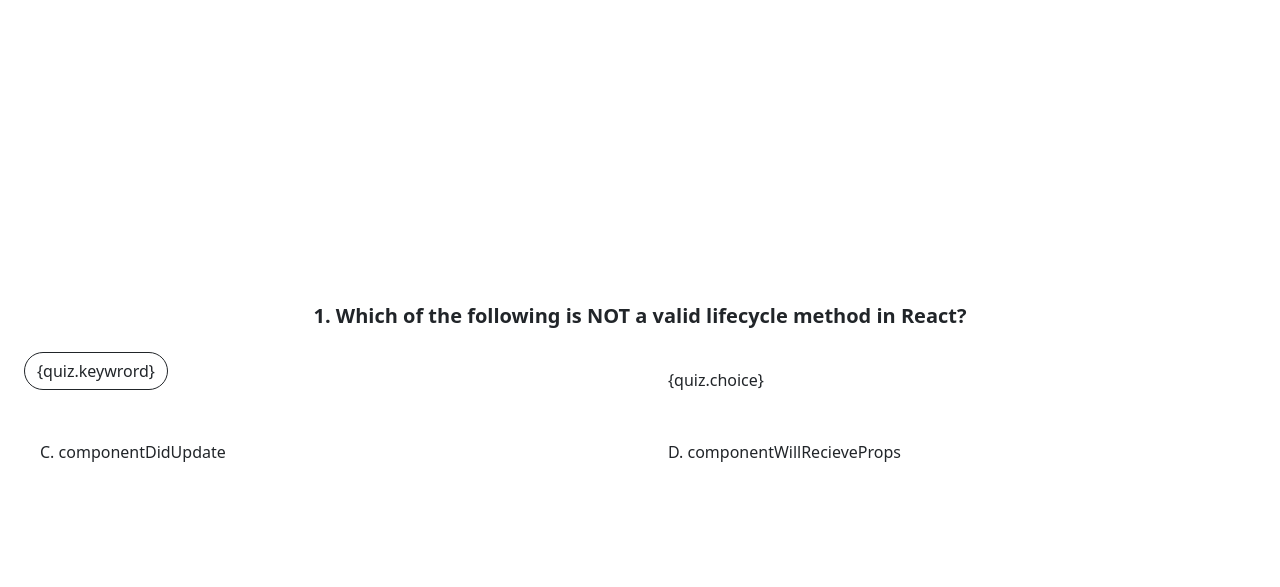
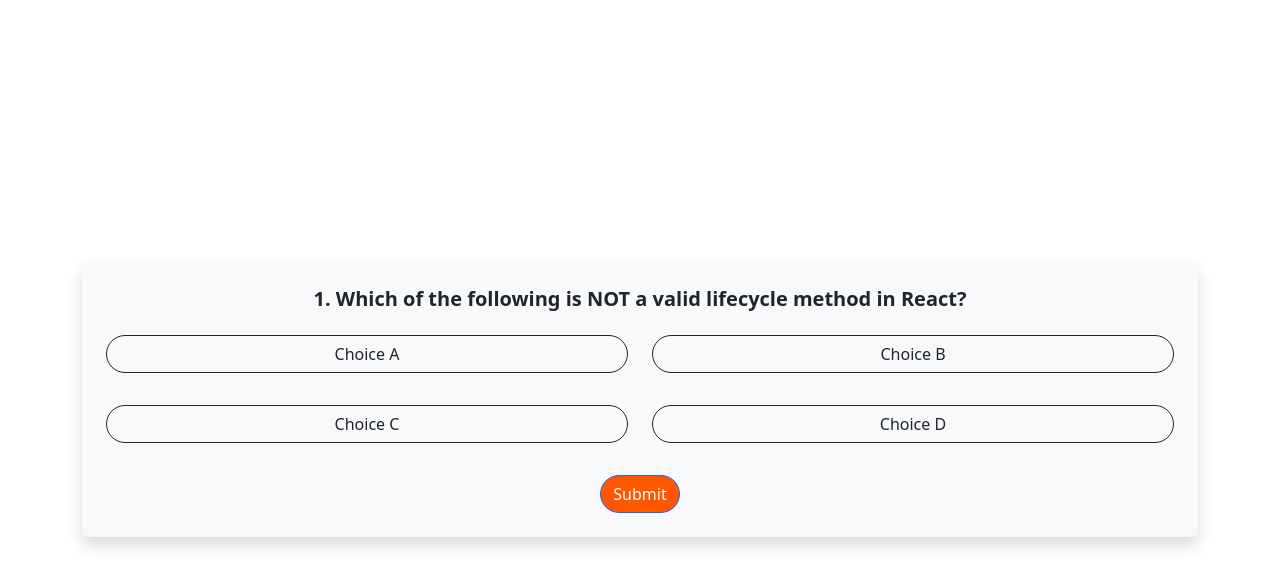
Before and after one commit to OdysseasKLazaridis/NewsGuessr, a Django app: page /game.html in a window 1280 px wide. Shown: the top 587 px of the page. Run offline with Django 4.2, Linux system fonts and the light colour scheme; some web fonts are replaced.

Commit message:
i dont even remember

```diff
--- a/newsguessr_app/templates/game/game.html
+++ b/newsguessr_app/templates/game/game.html
@@ -6,30 +6,39 @@
 
 {%block template%}
 
-<div class="question-container p-4 rounded w-100 m-3">
+<div class="container my-4">
+    <div class="question-container p-4 rounded shadow bg-light">
         <h5 class="mb-4 text-center fw-bold">1. Which of the following is NOT a valid lifecycle method in React?</h5>
         <form>
             <div class="row mb-3">
-            <div class="col-md-6 col-12 mb-md-0 mb-3">
+                <!-- Choice 1 -->
+                <div class="col-md-6 col-12 mb-3">
                     <input type="radio" class="btn-check" name="options" id="optionA" autocomplete="off">
-                <a type="button" class="btn btn-outline-dark rounded-pill">{quiz.keywrord}</a>
+                    <label for="optionA" class="btn btn-outline-dark rounded-pill w-100">Choice A</label>
                 </div>
-            <div class="col-md-6 col-12">
+                <!-- Choice 2 -->
+                <div class="col-md-6 col-12 mb-3">
                     <input type="radio" class="btn-check" name="options" id="optionB" autocomplete="off">
-                <label class="option-button rounded-3 d-block p-3" for="optionB">{quiz.choice}</label>
+                    <label for="optionB" class="btn btn-outline-dark rounded-pill w-100">Choice B</label>
                 </div>
             </div>
             <div class="row mb-3">
-            <div class="col-md-6 col-12 mb-md-0 mb-3">
+                <!-- Choice 3 -->
+                <div class="col-md-6 col-12 mb-3">
                     <input type="radio" class="btn-check" name="options" id="optionC" autocomplete="off">
-                <label class="option-button rounded-3 d-block p-3" for="optionC">C. componentDidUpdate</label>
+                    <label for="optionC" class="btn btn-outline-dark rounded-pill w-100">Choice C</label>
                 </div>
-            <div class="col-md-6 col-12">
+                <!-- Choice 4 -->
+                <div class="col-md-6 col-12 mb-3">
                     <input type="radio" class="btn-check" name="options" id="optionD" autocomplete="off">
-                <label class="option-button rounded-3 d-block p-3" for="optionD">D. componentWillRecieveProps</label>
+                    <label for="optionD" class="btn btn-outline-dark rounded-pill w-100">Choice D</label>
                 </div>
             </div>
+            <div class="text-center">
+                <button type="submit" class="btn btn-primary rounded-pill">Submit</button>
+            </div>
         </form>
+    </div>
 </div>
 
 
```
Also changed, not shown: web_scraping/reddit_scraper.py (+10 -3 lines), newsguessr_app/db.sqlite3, scrap/Proxy_Rotation/__init__.py (added), scrap/Proxy_Rotation/bypass_captcha.py (renamed from Web_Scraping/Proxy_Rotation/bypass_captcha.py), scrap/Proxy_Rotation/check_proxies.py (renamed from Web_Scraping/Proxy_Rotation/check_proxies.py), scrap/Proxy_Rotation/main.py (renamed from Web_Scraping/Proxy_Rotation/main.py), scrap/Proxy_Rotation/proxy_list.txt (renamed from Web_Scraping/Proxy_Rotation/proxy_list.txt), scrap/Proxy_Rotation/valid_proxies.txt (renamed from Web_Scraping/Proxy_Rotation/valid_proxies.txt), scrap/newscraper.py (renamed from Web_Scraping/newscraper.py), scrap/nyt_scraper.py (renamed from web_scraping/nyt_scraper.py), 1 other file. Lines whose indentation alone changed are shown as unchanged.
